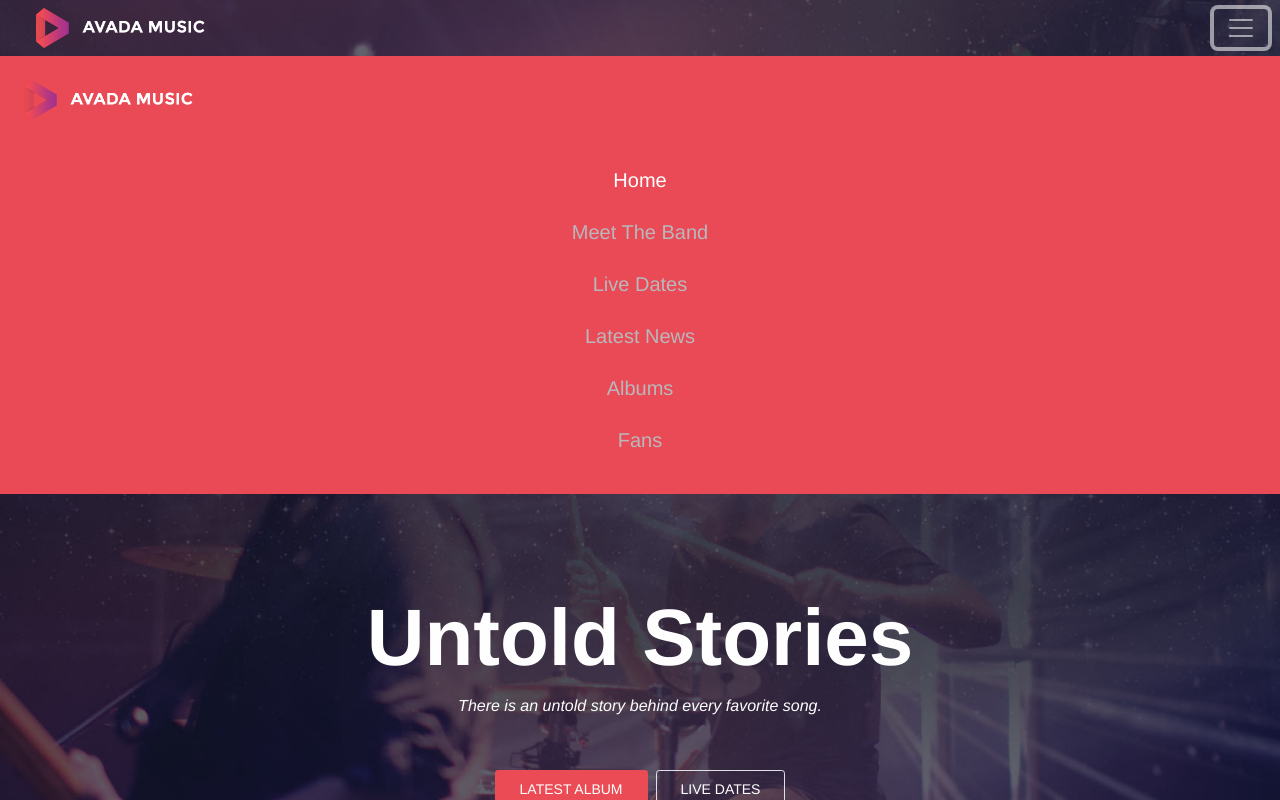
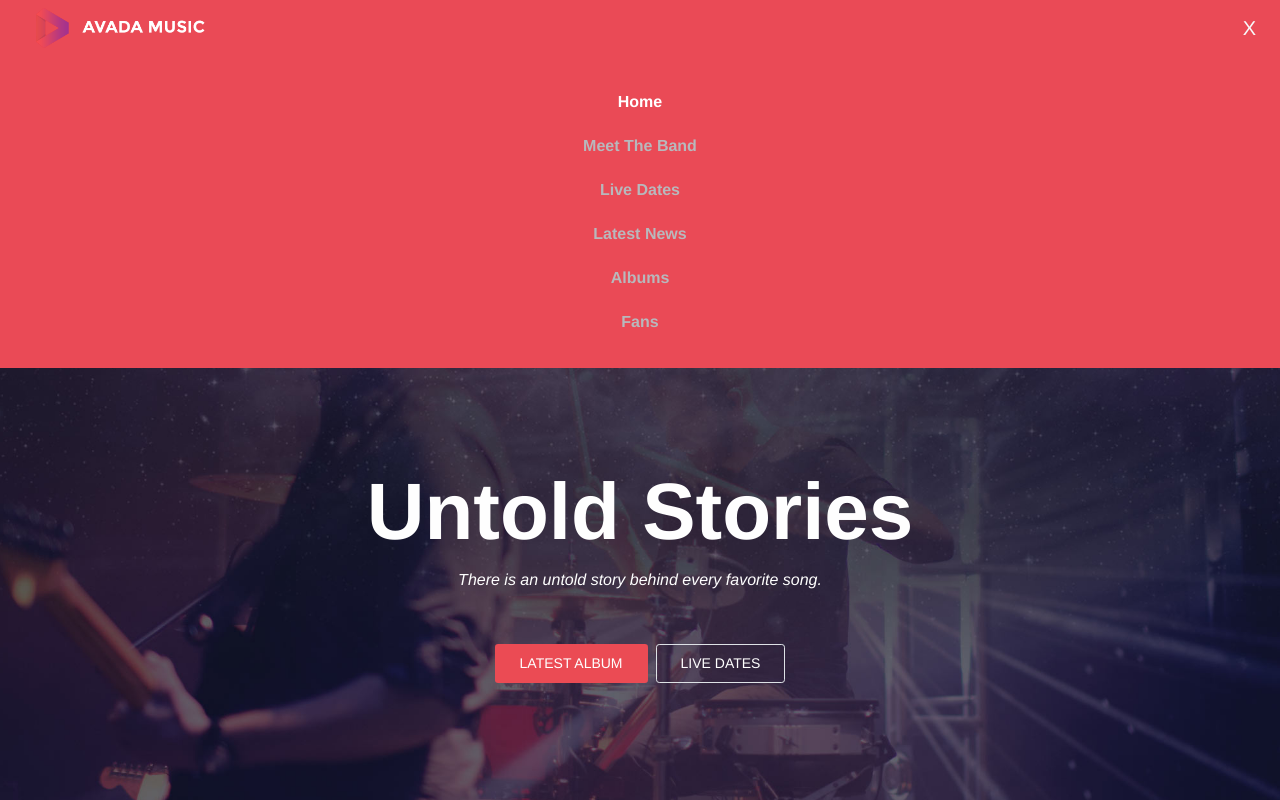
Before and after one commit to GabriPini/proj-html-vuejs, a Vue app: page / in a window 1280 px wide. Both pictures are taken after a click on the button "Toggle navigation". Shown: the top 800 px of the page. Built offline with nearby package versions, Linux system fonts and the light colour scheme.

Commit message:
add props to footer and header and fix navbar

```diff
--- a/src/App.vue
+++ b/src/App.vue
@@ -1,8 +1,8 @@
 <template>
  <div id="app">
-  <HeaderComponent />
+  <HeaderComponent :linkList="linkList"/>
   <MainComponent />
-  <FooterComponent />
+  <FooterComponent :linkList="linkList"/>
  </div>
 </template>
 
@@ -17,7 +17,44 @@ export default {
   MainComponent,
   FooterComponent
 
- }
+ },
+  data: function () {
+  return {
+   linkList: [
+    {
+    text: 'Home',
+    href: '#home',
+    class:'text_active'
+    },
+     {
+    text: 'Meet The Band',
+    href: '#Meet',
+    class:'text_disabled'
+    },
+     {
+    text: 'Live Dates',
+    href: '#liveDates',
+    class:'text_disabled'
+    },
+     {
+    text: 'Latest News',
+    href: '#news',
+    class:'text_disabled'
+    },
+     {
+    text: 'Albums',
+    href: '#',
+    class:'text_disabled'
+    },
+     {
+    text: 'Fans',
+    href: '#Fans',
+    class:'text_disabled'
+    },
+
+   ],
+  };
+ },
 };
 </script>
 
--- /dev/null
+++ b/src/assets/scss/links.scss
@@ -0,0 +1,18 @@
+@import "@/assets/scss/variables.scss";
+.link_menu {
+    a {
+      padding: 10px;
+     text-decoration: none;
+    }
+   }
+   a:hover, .icon:hover{
+        color: white;
+   }
+
+  .text_disabled {
+   color: $textSecondaryColor;
+  }
+
+  .text_active {
+    color: white;
+   }
--- a/src/components/FooterComponent.vue
+++ b/src/components/FooterComponent.vue
@@ -3,12 +3,8 @@
   <div class="footer_top bg_custom d-flex p-5 justify-content-between align-items-center">
    <img src="@/assets/img/logo_footer.png" alt="" />
    <div class="link_menu ">
-    <a href="#home" class="text_active">Home</a>
-    <a href="#Meet" class="text_disabled">Meet The Band</a>
-    <a href="#liveDates" class="text_disabled">Live Dates</a>
-    <a href="#news" class="text_disabled">Latest News</a>
-    <a href="#" class="text_disabled">Albums</a>
-    <a href="#Fans" class="text_disabled">Fans</a>
+
+    <LinkComponent :linkList="linkList" class="fs_10"/>
    </div>
   </div>
 
@@ -26,38 +22,31 @@
 </template>
 
 <script>
+import LinkComponent from '@/components/LinkComponent.vue';
 export default {
+ components: { LinkComponent },
  name: "FooterComponent",
+
+props:["linkList"]
+
 };
+
+
 </script>
 
 <style lang="scss" scoped>
 @import "@/assets/scss/commons.scss";
-
-.link_menu {
-  a {
-    padding: 10px;
-    font-size: 13px;
-   text-decoration: none;
-  }
- }
- a:hover, .icon:hover{
-      color: white;
- }
-
-.text_disabled {
- color: $textSecondaryColor;
-}
-
-.text_active {
- color: white;
-}
+@import "@/assets/scss/links.scss";
 
 .footer_bottom {
   color: $textSecondaryColor;
   span {
     font-size: 9px;
   }
+}
+
+.fs_10{
+font-size: 10px;
 }
 
 .icon{
--- a/src/components/HeaderComponent.vue
+++ b/src/components/HeaderComponent.vue
@@ -1,31 +1,33 @@
 <template>
  <header class="bg_custom mt_custom" id="home">
-  <nav class="navbar navbar-dark bg-transparent">
+  <nav id="nav" class="navbar navbar-dark">
    <div class="container-fluid d-flex align-items-center">
-    <img class="ps-4 nav_menu_logo" src="@/assets/img/avada-music-logo.png" alt="" />
+    <img
+     class="ps-4 nav_menu_logo"
+     src="@/assets/img/avada-music-logo.png"
+     alt=""
+    />
     <button
-     class="navbar-toggler border-0"
+     class="navbar-toggler border-0 collapsed"
      type="button"
      data-bs-toggle="collapse"
      data-bs-target="#navbarToggleExternalContent"
      aria-controls="navbarToggleExternalContent"
      aria-expanded="false"
      aria-label="Toggle navigation"
+     @click="ChangeBg()"
     >
-     <span class="navbar-toggler-icon"></span>
+     <span  class="close text-light">X</span>
+     <span  class="navbar-toggler-icon"></span>
     </button>
    </div>
   </nav>
   <div class="collapse" id="navbarToggleExternalContent">
-   <div class="bg_nav p-4">
-    <img class="nav_menu_logo" src="@/assets/img/avada-music-logo.png" alt="" />
+   <div class="bg_nav p-4 ">
+
+
     <div class="text-center link_menu">
-     <h5 class="pt-5"><a href="#home" class="text_active">Home</a></h5>
-     <h5><a href="#Meet" class="text_disabled">Meet The Band</a></h5>
-     <h5><a href="#liveDates" class="text_disabled">Live Dates</a></h5>
-     <h5><a href="#news" class="text_disabled">Latest News</a></h5>
-     <h5><a href="#" class="text_disabled">Albums</a></h5>
-     <h5><a href="#Fans" class="text_disabled">Fans</a></h5>
+     <LinkComponent :linkList="linkList" class="d-flex flex-column fw-bold"/>
     </div>
    </div>
   </div>
@@ -35,7 +37,7 @@
    <em>There is an untold story behind every favorite song.</em>
   </div>
 
-  <div class="text-center p-5 pe-5  ">
+  <div class="text-center p-5 pe-5">
    <a class="btn btn_custom btn-sm p-2 px-4 m-1" href="#" role="button">
     LATEST ALBUM</a
    >
@@ -43,24 +45,58 @@
     LIVE DATES
    </a>
   </div>
-
  </header>
 </template>
 
 <script>
+import LinkComponent from '@/components/LinkComponent.vue';
 export default {
  name: "HeaderComponent",
+ components:{
+     LinkComponent
+ },
+ methods:{
+
+     ChangeBg(){
+           const element = document.getElementById("nav");
+           element.classList.toggle("bg_nav");
+     }
+ },
+
+ props:["linkList"]
+
 };
 </script>
 
 <style lang="scss" scoped>
 @import "@/assets/scss/variables.scss";
+@import "@/assets/scss/links.scss";
+
+.navbar-toggler > .close {
+     display: inline;
+}
+
+.navbar-toggler.collapsed > .close, .navbar-toggler:not(.collapsed) > .navbar-toggler-icon {
+    display: none;
+}
+
+
+.navbar .navbar-toggler:focus{
+color: transparent;
+
+}
+
+
+
 .bg_custom {
  background-image: url("@/assets/img/home_slider.jpg");
  background-size: cover;
  background-position: center;
  color: $textMainColor;
- }
+}
+
+
+
 
 .bg_nav {
  background-color: $headerBgColor;
@@ -69,36 +105,16 @@ export default {
 .btn_custom {
  background-color: $buttonColor;
 }
-.btn{
-     color: white;
+.btn {
+ color: white;
 }
-.btn:hover{
-    background-color: white;
-    color: black;
+.btn:hover {
+ background-color: white;
+ color: black;
 }
 
 .nav_menu_logo {
  height: 40px;
-}
-
-.link_menu {
- h5 {
-  padding: 10px;
-  a {
-   text-decoration: none;
-  }
- }
- a:hover{
-      color: white;
- }
-}
-
-.text_disabled {
- color: $textSecondaryColor;
-}
-
-.text_active {
- color: white;
 }
 
 
--- /dev/null
+++ b/src/components/LinkComponent.vue
@@ -0,0 +1,26 @@
+<template>
+<div>
+       <a
+    v-for="(link, index) in linkList"
+    :key="index"
+    :href="link.href"
+    :linkList="linkList"
+    :class="link.class"
+    > {{link.text}} </a>
+
+
+</div>
+</template>
+
+<script>
+export default {
+    name:'LinkComponent',
+    props:["linkList"]
+
+}
+</script>
+
+<style lang="scss" scoped>
+@import "@/assets/scss/links.scss";
+
+</style>
```
